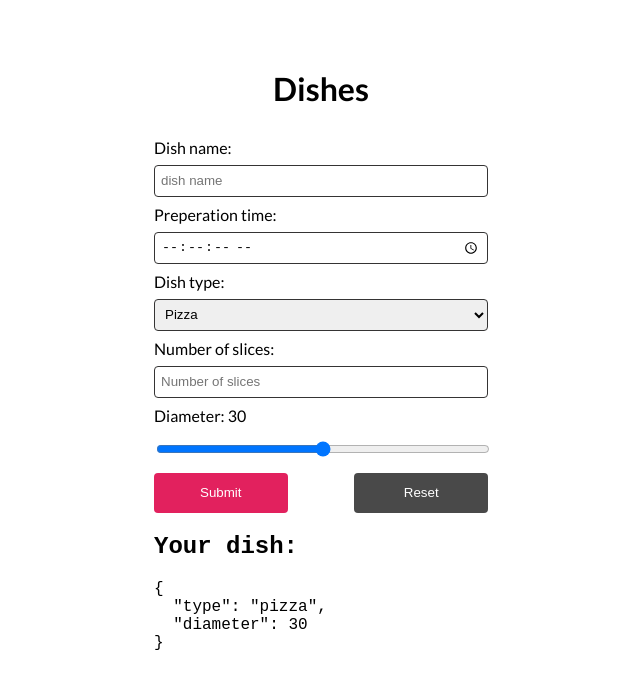
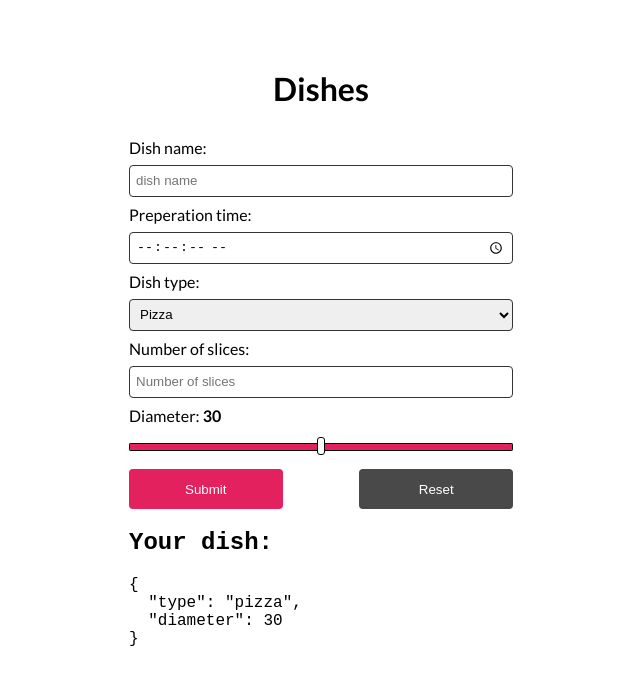
Before and after one commit to PiotrMiszczak/FinalForm, a React (Create React App) app: page / in a window 1280 px wide. Shown: the top 688 px of the page, without its empty margins (319-959 px from the left). Built offline with nearby package versions, Linux system fonts and the light colour scheme.

Commit message:
range input styling, showing server response

```diff
--- a/src/App.js
+++ b/src/App.js
@@ -18,8 +18,13 @@ xhr.setRequestHeader("Content-Type", "application/json");
 
 xhr.onreadystatechange = function () {
    if (xhr.readyState === 4) {
-      console.log(xhr.status);
-      alert(xhr.responseText);
+      console.log(`Status code: ${xhr.status}`);
+      console.log(`Your dish: ${xhr.response}`)
+      if(xhr.status==200){
+      alert(`Dish sent succesfully, for details see console`)}
+      else{
+        alert('Something went wrong, for details see console')
+      };
    }};
 
 
@@ -116,12 +121,12 @@ function App() {
                 )}
               </Field>
               <div>
-              <label htmlFor='diameter' className='label'>Diameter:  {values.diameter}</label>
+              <label htmlFor='diameter' className='label'>Diameter:  <b>{values.diameter}</b></label>
               <Field
                 name="diameter"
                 id='diameter'
                 component="input"
-                className="input inpur-range"
+                className="input-range"
                 type="range"
                 min={20}
                 max={40}
@@ -131,12 +136,12 @@ function App() {
             </Condition>
             <Condition when="type" is="soup">
               <div>
-              <label htmlFor='spiciness_scale' className='label'>Spiciness level:  {values.spiciness_scale}</label>
+              <label htmlFor='spiciness_scale' className='label'>Spiciness level:  <b>{values.spiciness_scale}</b></label>
               <Field
                 name="spiciness_scale"
                 id='spiciness_scale'
                 component="input"
-                className='input input-range'
+                className='input-range'
                 type="range"
                 min={1}
                 max={10}
@@ -180,7 +185,7 @@ function App() {
             </Condition>
 
             <div className="buttons">
-              <button className='button button-submit' type="submit" disabled={submitting || pristine}>
+              <button className='button button-submit' type="submit" disabled={submitting}>
                 Submit
               </button>
               <button
--- a/src/index.css
+++ b/src/index.css
@@ -19,6 +19,7 @@ body {
   width: 100%;
   display: flex;
   justify-content: space-between;
+  margin-top:1rem;
 
 }
 .button{
@@ -60,13 +61,15 @@ body {
 }
 
 .form{
-  max-width: 350px;
+  max-width: 400px;
   width: 100%;
   padding:0.5rem;
+
 }
 .form > div{
   margin-bottom: .5rem;
 }
+
 .input{
   display: block;
   width: 100%;
@@ -76,6 +79,12 @@ body {
   border: 1px solid rgb(53, 52, 52);
   border-radius: 4px;
   padding:6px
+}
+.input-range{
+  display: block;
+  width: 100%;
+  margin-top: 0.5rem;
+  margin-bottom: 1rem;
 }
 .input-alert{
   border: 1px solid red;
@@ -89,4 +98,5 @@ body {
   height: 100%;
   min-height: 100vh;
   padding-top: 3rem;
+  padding-bottom: 3rem;
 }
--- a/src/index.js
+++ b/src/index.js
@@ -1,6 +1,7 @@
 import React from 'react';
 import ReactDOM from 'react-dom';
 import './index.css';
+import './rangeInput.css';
 import App from './App';
 import reportWebVitals from './reportWebVitals';
 
--- /dev/null
+++ b/src/rangeInput.css
@@ -0,0 +1,161 @@
+input[type=range] {
+    -webkit-appearance: none; /* Hides the slider so that custom slider can be made */
+    width: 100%; /* Specific width is required for Firefox. */
+    background: transparent; /* Otherwise white in Chrome */
+  }
+
+  input[type=range]::-webkit-slider-thumb {
+    -webkit-appearance: none;
+  }
+
+  input[type=range]:focus {
+    outline: none; /* Removes the blue border. You should probably do some kind of focus styling for accessibility reasons though. */
+  }
+
+  input[type=range]::-ms-track {
+    width: 100%;
+    cursor: pointer;
+
+    /* Hides the slider so custom styles can be added */
+    background: transparent;
+    border-color: transparent;
+    color: transparent;
+  }
+input[type=range]::-webkit-slider-runnable-track {
+    width: 100%;
+    height: 8.4px;
+    cursor: pointer;
+
+    background: rgb(226, 33, 94);
+    border-radius: 1.3px;
+    border: 0.2px solid #010101;
+  }
+
+  input[type=range]:focus::-webkit-slider-runnable-track {
+    background: rgb(226, 33, 94);
+  }
+
+  input[type=range]::-moz-range-track {
+    width: 100%;
+    height: 8.4px;
+    cursor: pointer;
+
+    background: rgb(226, 33, 94);
+    border-radius: 1.3px;
+    border: 0.2px solid #010101;
+  }
+
+  input[type=range]::-ms-track {
+    width: 100%;
+    height: 8.4px;
+    cursor: pointer;
+    background: transparent;
+    border-color: transparent;
+    border-width: 16px 0;
+    color: transparent;
+  }
+  input[type=range]::-ms-fill-lower {
+    background: rgb(226, 33, 94);
+    border: 0.2px solid #010101;
+    border-radius: 2.6px;
+
+  }
+  input[type=range]:focus::-ms-fill-lower {
+    background: rgb(226, 33, 94);
+  }
+  input[type=range]::-ms-fill-upper {
+    background: rgb(226, 33, 94);
+    border: 0.2px solid #010101;
+    border-radius: 2.6px;
+
+  }
+  input[type=range]:focus::-ms-fill-upper {
+    background: rgb(226, 33, 94);
+  }
+
+
+  input[type=range] {
+    -webkit-appearance: none;
+    margin: 18px 0;
+    width: 100%;
+  }
+  input[type=range]:focus {
+    outline: none;
+  }
+  input[type=range]::-webkit-slider-runnable-track {
+    width: 100%;
+    height: 8.4px;
+    cursor: pointer;
+
+    background: rgb(226, 33, 94);
+    border-radius: 1.3px;
+    border: 0.2px solid #010101;
+  }
+  input[type=range]::-webkit-slider-thumb {
+
+    border: 1px solid #000000;
+    height: 18px;
+    width: 8px;
+    border-radius: 3px;
+    background: #ffffff;
+    cursor: pointer;
+    -webkit-appearance: none;
+    margin-top: -7px;
+  }
+  input[type=range]:focus::-webkit-slider-runnable-track {
+    background: rgb(226, 33, 94);
+  }
+  input[type=range]::-moz-range-track {
+    width: 100%;
+    height: 8.4px;
+    cursor: pointer;
+
+    background: rgb(226, 33, 94);
+    border-radius: 1.3px;
+    border: 0.2px solid #010101;
+  }
+  input[type=range]::-moz-range-thumb {
+
+    border: 1px solid #000000;
+    height: 18px;
+    width: 8px;
+    border-radius: 3px;
+    background: #ffffff;
+    cursor: pointer;
+  }
+  input[type=range]::-ms-track {
+    width: 100%;
+    height: 8.4px;
+    cursor: pointer;
+    background: transparent;
+    border-color: transparent;
+    border-width: 16px 0;
+    color: transparent;
+  }
+  input[type=range]::-ms-fill-lower {
+    background: rgb(226, 33, 94);
+    border: 0.2px solid #010101;
+    border-radius: 2.6px;
+
+  }
+  input[type=range]::-ms-fill-upper {
+    background: rgb(226, 33, 94);
+    border: 0.2px solid #010101;
+    border-radius: 2.6px;
+
+  }
+  input[type=range]::-ms-thumb {
+
+    border: 1px solid #000000;
+    height: 18px;
+    width: 8px;
+    border-radius: 3px;
+    background: #ffffff;
+    cursor: pointer;
+  }
+  input[type=range]:focus::-ms-fill-lower {
+    background: rgb(226, 33, 94);
+  }
+  input[type=range]:focus::-ms-fill-upper {
+    background: rgb(226, 33, 94);
+  }
```
Also changed, not shown: src/App.css (deleted, +0 -38 lines).
